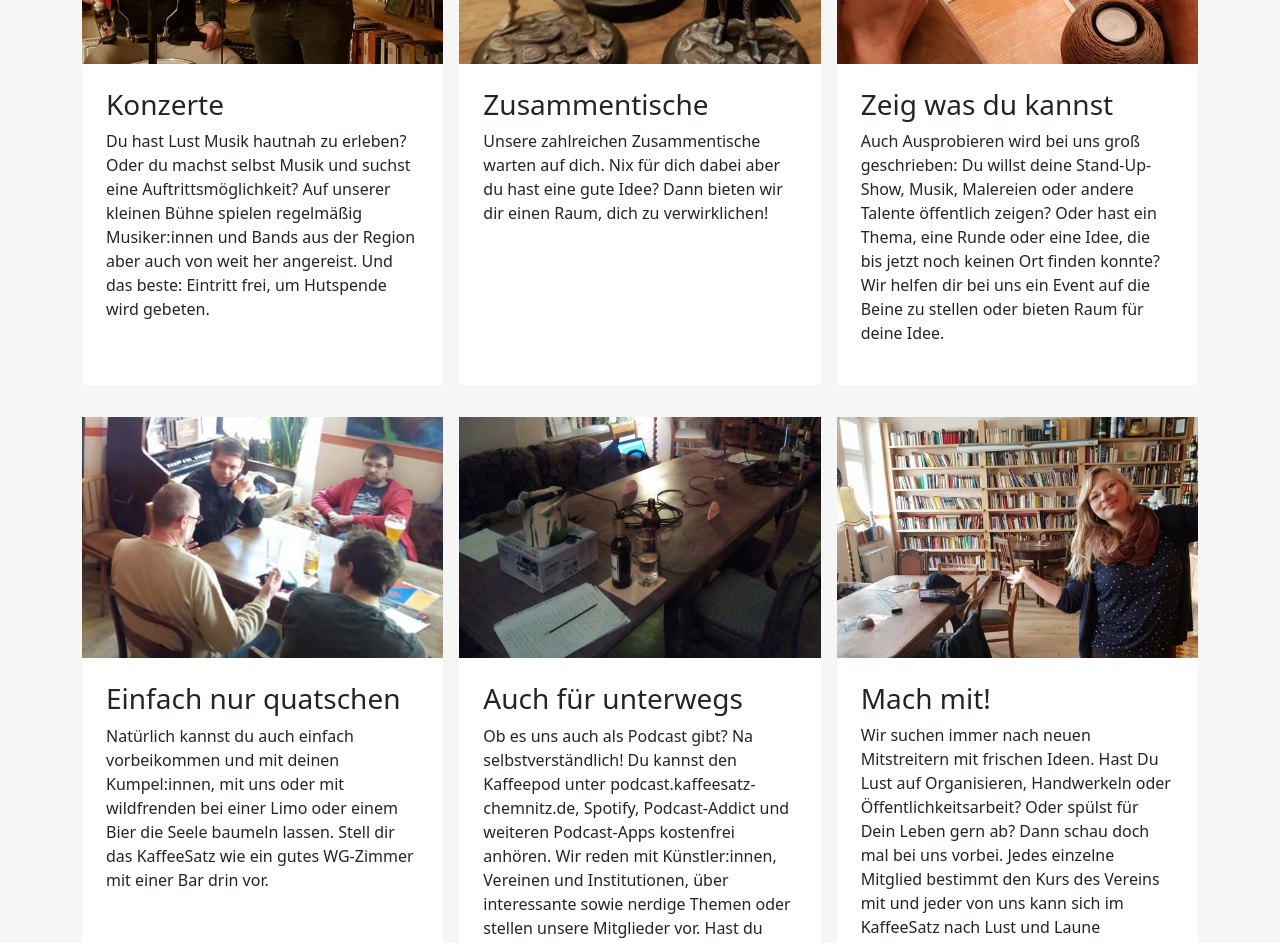
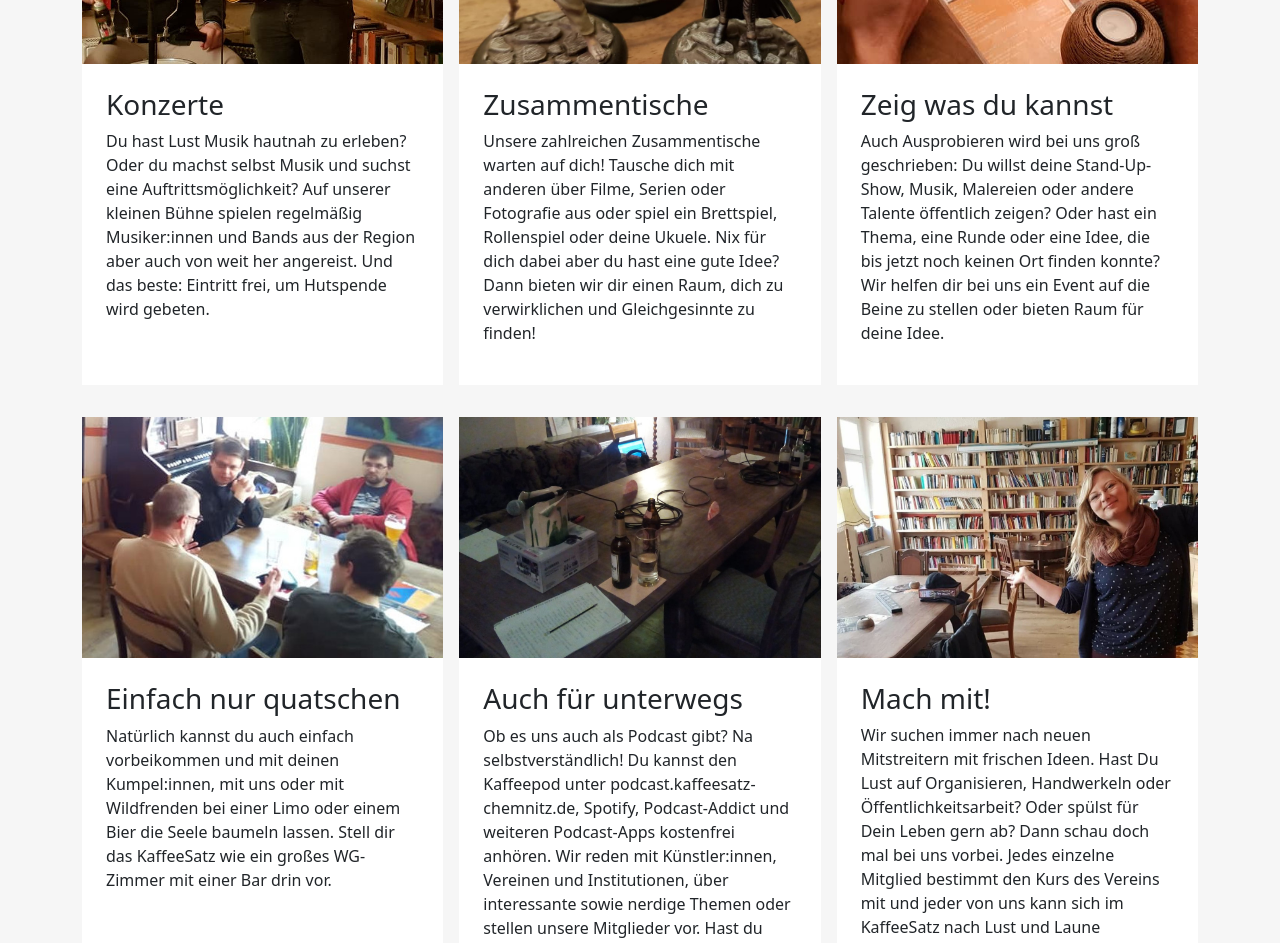
Before and after one commit to bjadel/kaffeesatz-donation-website, an Angular app: page /#/home in a window 1280 px wide. Shown: the part 880-1823 px from the top of the page. Built offline with nearby package versions, Linux system fonts and the light colour scheme.

Commit message:
Minor improvements in texts

```diff
--- a/src/app/page/events/events.component.html
+++ b/src/app/page/events/events.component.html
@@ -11,7 +11,7 @@
         <blockquote class="blockquote mb-4">
           <p>
             <i class="fas fa-quote-left fa-lg text-primary me-2"></i>
-            <span class="font-italic">KaffeeSatz --- Wenn's offen hat, ist's geil!</span>
+            <span class="font-italic">KaffeeSatz &mdash; Wenn's offen hat, ist's geil!</span>
           </p>
         </blockquote>
         <figcaption class="blockquote-footer">
--- a/src/app/page/home/home.component.html
+++ b/src/app/page/home/home.component.html
@@ -42,7 +42,7 @@
           <div class="p-4">
             <h3>Zusammentische</h3>
             <p>
-              Unsere zahlreichen Zusammentische warten auf dich. Nix für dich dabei aber du hast eine gute Idee? Dann bieten wir dir einen Raum, dich zu verwirklichen!
+              Unsere zahlreichen Zusammentische warten auf dich! Tausche dich mit anderen über Filme, Serien oder Fotografie aus oder spiel ein Brettspiel, Rollenspiel oder deine Ukuele. Nix für dich dabei aber du hast eine gute Idee? Dann bieten wir dir einen Raum, dich zu verwirklichen und Gleichgesinnte zu finden!
             </p>
           </div>
         </div>
@@ -65,7 +65,7 @@
           <div class="p-4">
             <h3>Einfach nur quatschen</h3>
             <p>
-              Natürlich kannst du auch einfach vorbeikommen und mit deinen Kumpel:innen, mit uns oder mit wildfrenden bei einer Limo oder einem Bier die Seele baumeln lassen. Stell dir das KaffeeSatz wie ein gutes WG-Zimmer mit einer Bar drin vor.
+              Natürlich kannst du auch einfach vorbeikommen und mit deinen Kumpel:innen, mit uns oder mit Wildfrenden bei einer Limo oder einem Bier die Seele baumeln lassen. Stell dir das KaffeeSatz wie ein großes WG-Zimmer mit einer Bar drin vor.
             </p>
           </div>
         </div>
```
